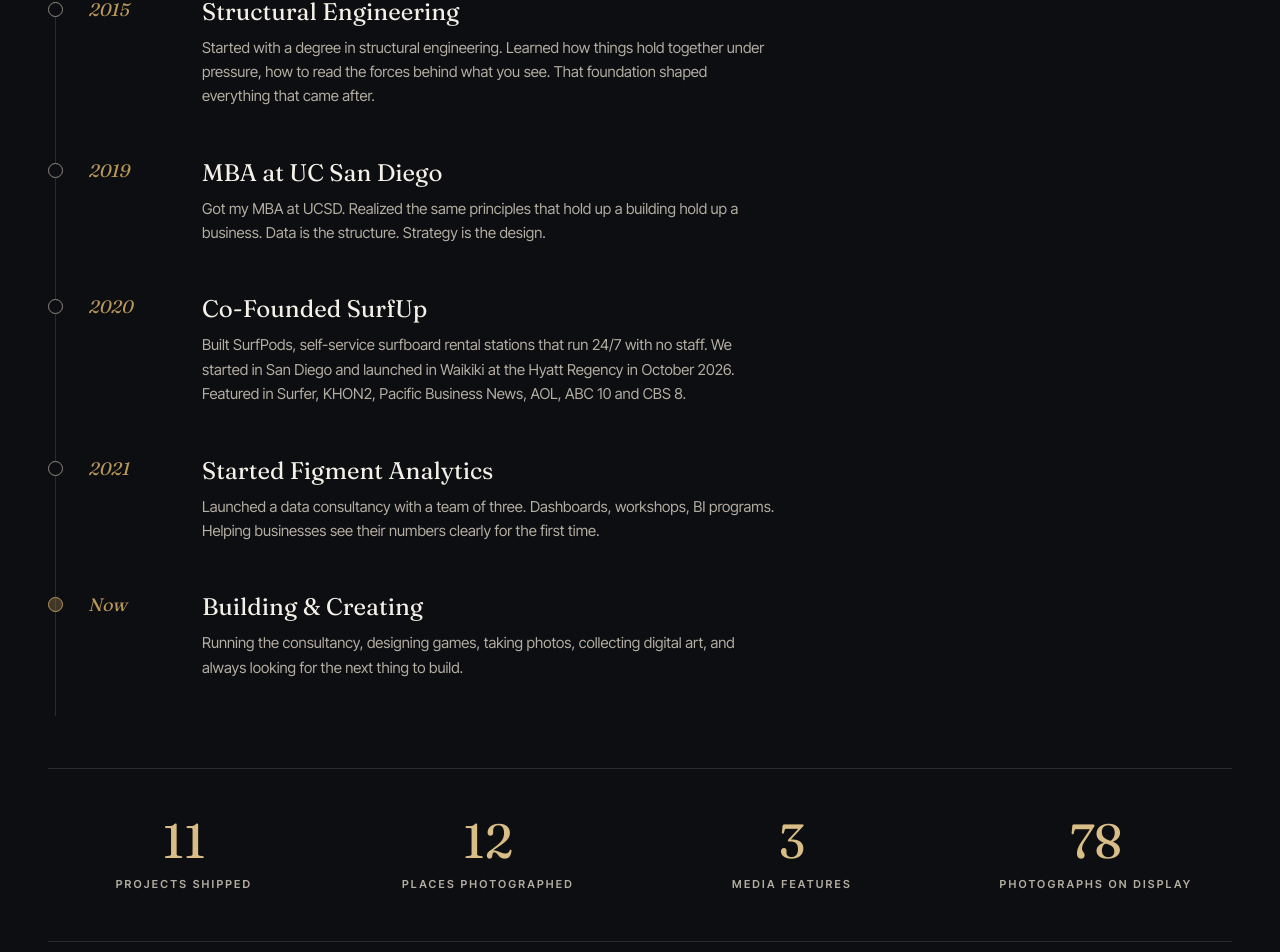
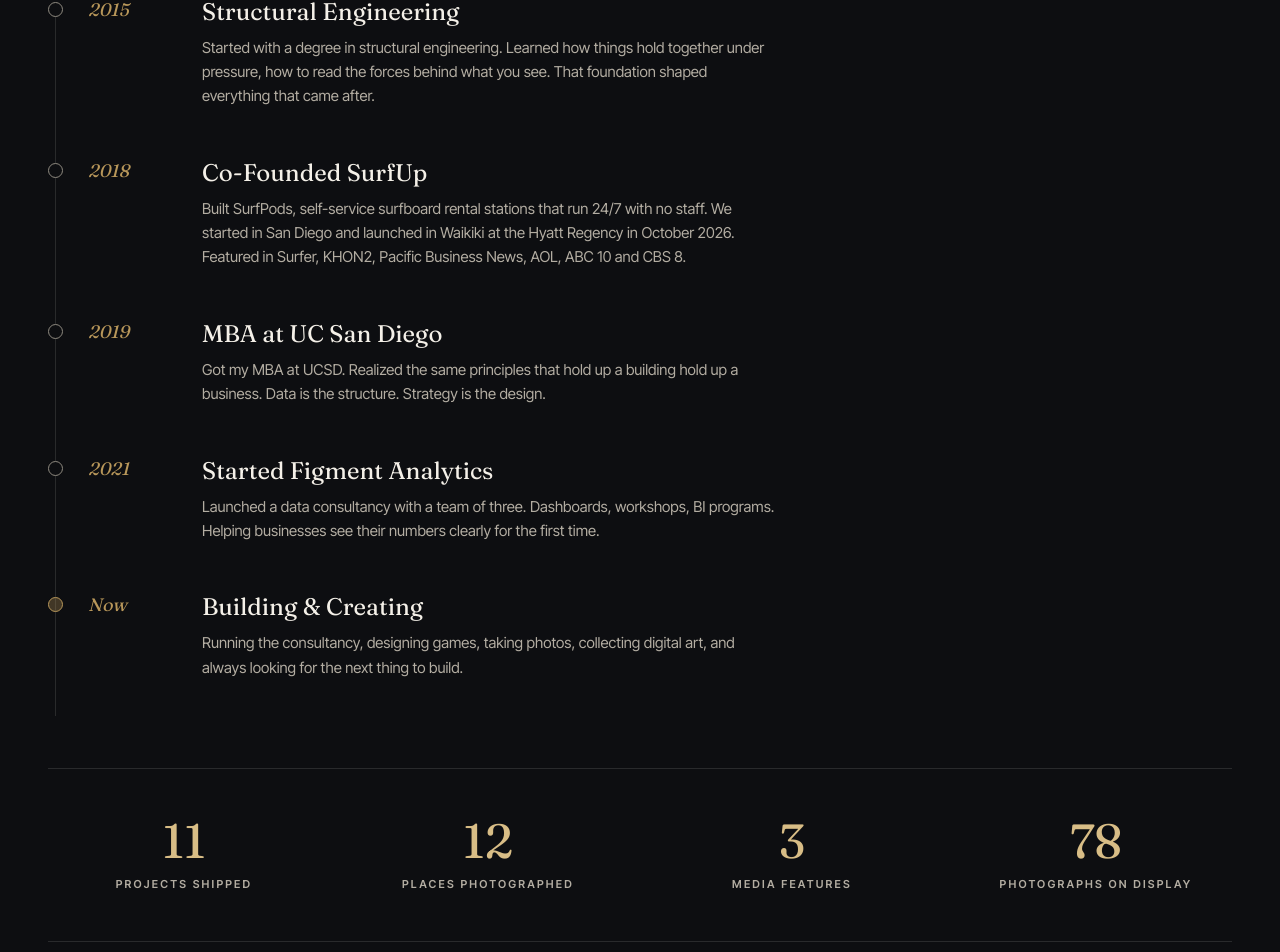
Before and after one commit to Mazen286/maz-gallery, a Next.js app: page /about in a window 1280 px wide. Shown: the part 944-1896 px from the top of the page. Built offline with nearby package versions, Linux system fonts and the light colour scheme.

Commit message:
About: SurfUp co-founded in 2018, placed before the MBA in the timeline

```diff
--- a/src/app/about/page.tsx
+++ b/src/app/about/page.tsx
@@ -33,14 +33,14 @@ const JOURNEY = [
     text: "Started with a degree in structural engineering. Learned how things hold together under pressure, how to read the forces behind what you see. That foundation shaped everything that came after.",
   },
   {
+    year: "2018",
+    title: "Co-Founded SurfUp",
+    text: "Built SurfPods, self-service surfboard rental stations that run 24/7 with no staff. We started in San Diego and launched in Waikiki at the Hyatt Regency in October 2026. Featured in Surfer, KHON2, Pacific Business News, AOL, ABC 10 and CBS 8.",
+  },
+  {
     year: "2019",
     title: "MBA at UC San Diego",
     text: "Got my MBA at UCSD. Realized the same principles that hold up a building hold up a business. Data is the structure. Strategy is the design.",
-  },
-  {
-    year: "2020",
-    title: "Co-Founded SurfUp",
-    text: "Built SurfPods, self-service surfboard rental stations that run 24/7 with no staff. We started in San Diego and launched in Waikiki at the Hyatt Regency in October 2026. Featured in Surfer, KHON2, Pacific Business News, AOL, ABC 10 and CBS 8.",
   },
   {
     year: "2021",
```
